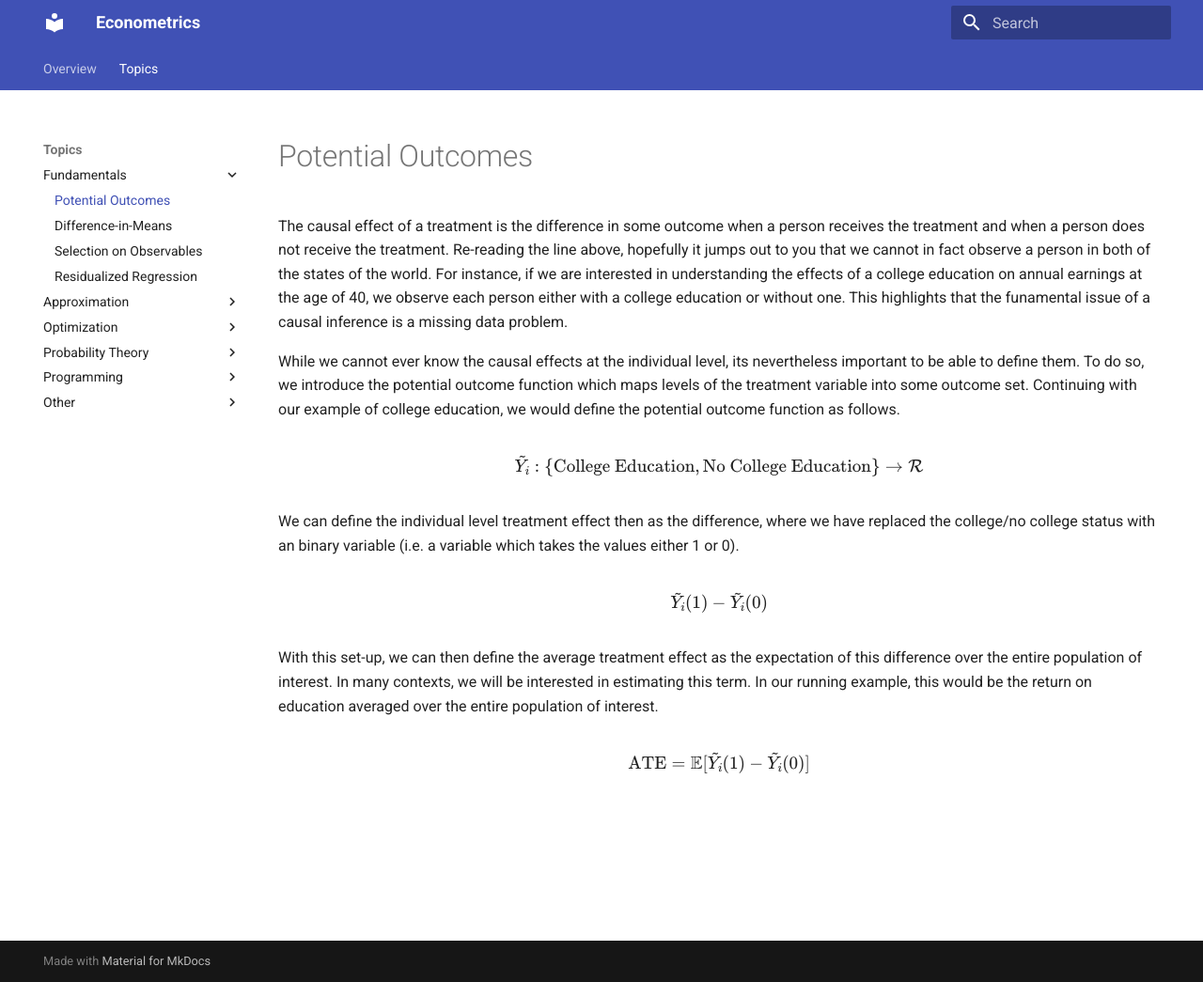
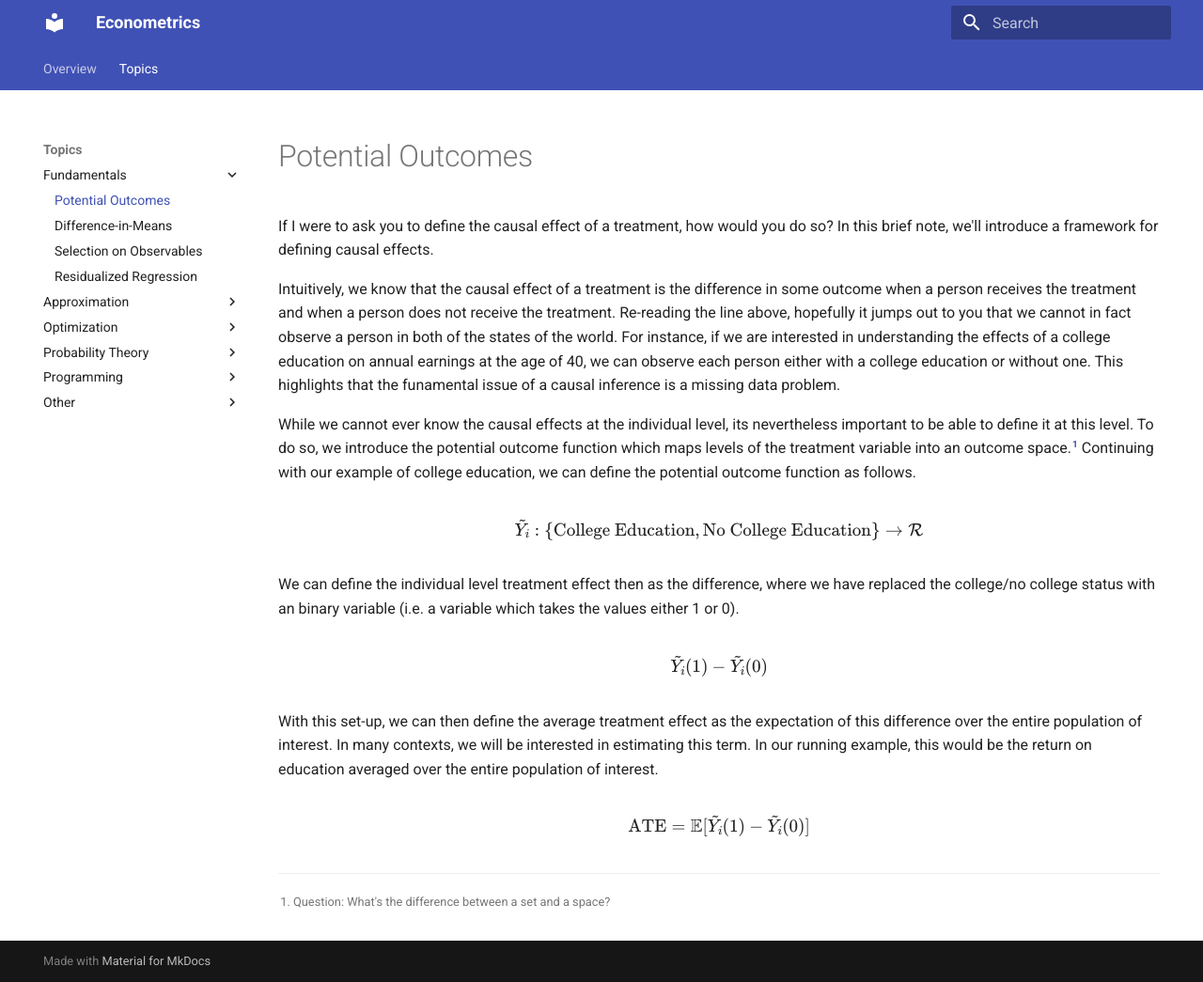
Before and after one commit to pharringtonp19/econometrics, an MkDocs documentation site: the page built from docs/chapters/fundamentals/potential outcomes.md, in a window 1280 px wide and 1045 px high. Shown: the whole window at 94% size. Built offline with MkDocs 1.6.1 and Material for MkDocs 9.7.7, drawn with Linux system fonts in a browser that asks for light colours.

Commit message:
added somethings to the potential outcome section

```diff
--- a/docs/chapters/fundamentals/potential outcomes.md
+++ b/docs/chapters/fundamentals/potential outcomes.md
@@ -1,6 +1,8 @@
-The causal effect of a treatment is the difference in some outcome when a person receives the treatment and when a person does not receive the treatment. Re-reading the line above, hopefully it jumps out to you that we cannot in fact observe a person in both of the states of the world. For instance, if we are interested in understanding the effects of a college education on annual earnings at the age of 40, we observe each person either with a college education or without one. This highlights that the funamental issue of a causal inference is a missing data problem.
+If I were to ask you to define the causal effect of a treatment, how would you do so? In this brief note, we'll introduce a framework for defining causal effects.
 
-While we cannot ever know the causal effects at the individual level, its nevertheless important to be able to define them. To do so, we introduce the potential outcome function which maps levels of the treatment variable into some outcome set. Continuing with our example of college education, we would define the potential outcome function as follows.
+Intuitively, we know that the causal effect of a treatment is the difference in some outcome when a person receives the treatment and when a person does not receive the treatment. Re-reading the line above, hopefully it jumps out to you that we cannot in fact observe a person in both of the states of the world. For instance, if we are interested in understanding the effects of a college education on annual earnings at the age of 40, we can observe each person either with a college education or without one. This highlights that the funamental issue of a causal inference is a missing data problem.
+
+While we cannot ever know the causal effects at the individual level, its nevertheless important to be able to define it at this level. To do so, we introduce the potential outcome function which maps levels of the treatment variable into an outcome space.[^1] Continuing with our example of college education, we can define the potential outcome function as follows.
 
 $$\tilde{Y}_i : \{\textrm{College Education}, \textrm{No College Education}\} \to \mathcal{R}$$
 
@@ -11,3 +13,6 @@ $$\tilde{Y}_i(1) -\tilde{Y}_i(0)$$
 With this set-up, we can then define the average treatment effect as the expectation of this difference over the entire population of interest. In many contexts, we will be interested in estimating this term. In our running example, this would be the return on education averaged over the entire population of interest.
 
 $$\textrm{ATE} = \mathbb{E}[\tilde{Y}_i(1) -\tilde{Y}_i(0)]$$
+
+
+[^1]: Question: What's the difference between a set and a space?
```
Also changed, not shown: docs/index.md (+4 -4 lines).
